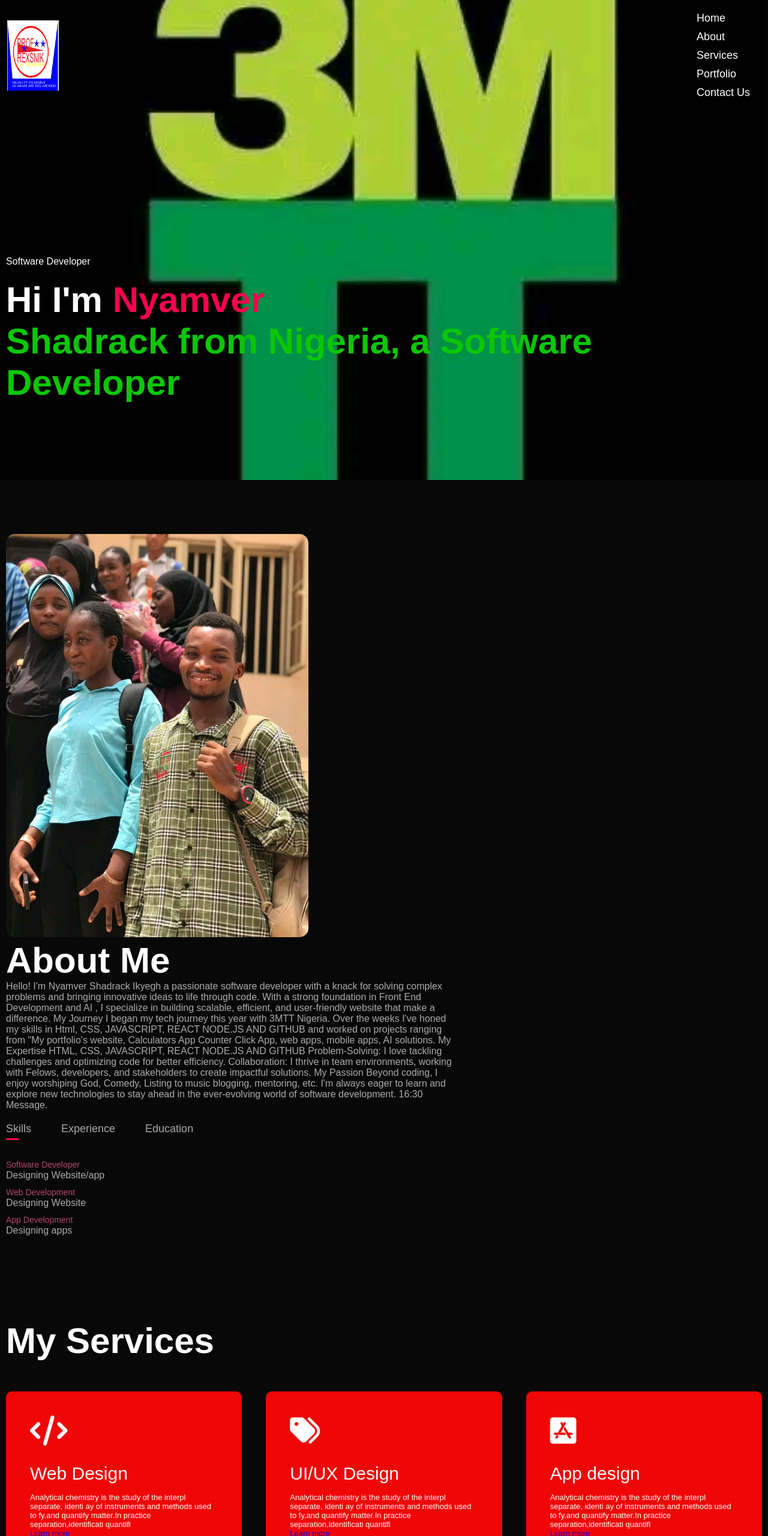
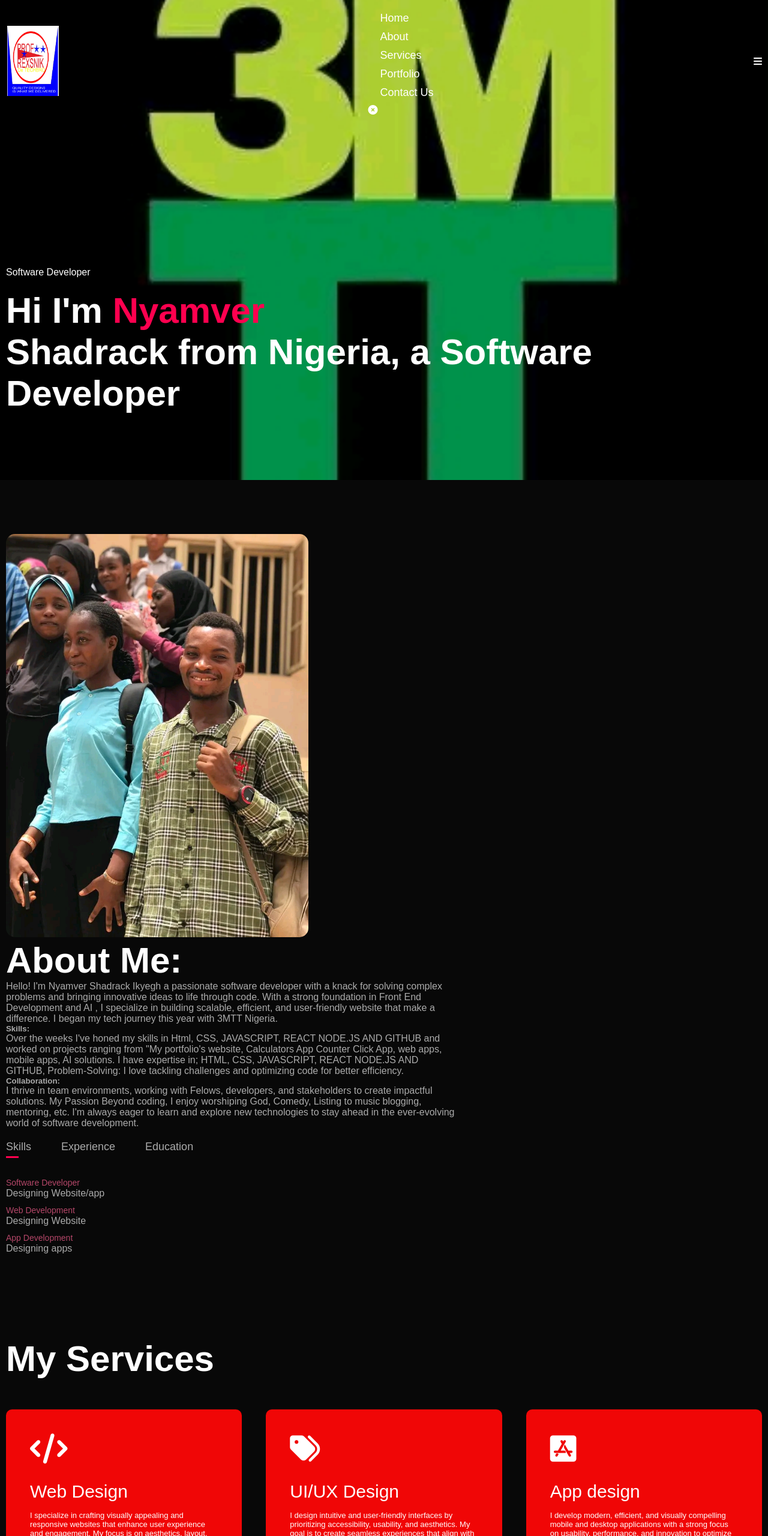
Before and after one commit to profrexsnik/Knowledge-Showcase3mtt, a plain HTML site: page index.html in a window 1280 px wide. Shown: the top 2560 px of the page at 60% size. Drawn offline with Linux system fonts and the light colour scheme; a script that the page names is missing.

Commit message:
newshow
another showcase

```diff
--- a/index.html
+++ b/index.html
@@ -20,15 +20,17 @@
                     <li><a href="#portfolio">Portfolio</a></li>
                     <li><a href="#contact Us">Contact Us</a></li>
 
-                 <i class="fa-brands fa-app-store-ios" onclick="closemenu"></i>
+                 <i class="fa-solid fa-circle-xmark" onclick="closemenu()"></i>
                 </ul>
-                <i class="fa-brands fa-square-x-twitter" onclick="openmenu"></i>
-            </nav>
+                <i class="fa-solid fa-bars" onclick="openmenu()"></i>
+
              <div class="header-text">
                 <p>Software Developer</p>
-                <h1>Hi I'm <span>Nyamver</span><br><strong id="nic">Shadrack from Nigeria, a Software Developer</strong></h1>
+                <h1>Hi I'm <span>Nyamver</span><br><strong id="nin">Shadrack from Nigeria, a Software Developer</strong></h1>
+             </div>
 
-            </div>
+            </nav>
+
 
         </div>
 
@@ -43,27 +45,22 @@
                 </div>
 
                 <div class="about-col-2">
-                    <h1 class="sub-title">About Me</h1>
-                    <p>
-Hello! I'm Nyamver Shadrack Ikyegh a passionate software developer with a knack for solving complex problems and bringing innovative ideas to life through code. With a strong foundation in Front End Development and AI , I specialize in building scalable, efficient, and user-friendly website that make a difference.
+                    <h1 class="sub-title">About Me:</h1>
+                    <p>Hello! I'm Nyamver Shadrack Ikyegh a passionate software developer with a knack for solving complex problems and bringing innovative ideas to life through code. With a strong foundation in Front End Development and AI , I specialize in building scalable, efficient, and user-friendly website that make a difference.
 
-My Journey
-I began my tech journey this year with 3MTT Nigeria. Over the weeks I've honed my skills in Html, CSS, JAVASCRIPT, REACT NODE.JS AND GITHUB and worked on projects ranging from "My portfolio's website, Calculators App Counter Click App, web apps, mobile apps, AI solutions.
+ I began my tech journey this year with 3MTT Nigeria.
+ <h5>Skills:</h5>
+ Over the weeks I've honed my skills in Html, CSS, JAVASCRIPT, REACT NODE.JS AND GITHUB and worked on projects ranging from "My portfolio's website, Calculators App Counter Click App, web apps, mobile apps, AI solutions.
 
-My Expertise
-HTML, CSS, JAVASCRIPT, REACT NODE.JS AND GITHUB
-
+ I have expertise in;
+ HTML, CSS, JAVASCRIPT, REACT NODE.JS AND GITHUB,
 
  Problem-Solving: I love tackling challenges and optimizing code for better efficiency.
-
-Collaboration: I thrive in team environments, working with Felows, developers, and stakeholders to create impactful solutions.
+ <h5>Collaboration:</h5>
+ I thrive in team environments, working with Felows, developers, and stakeholders to create impactful solutions.
 
  My Passion
-Beyond coding, I enjoy worshiping God, Comedy, Listing to music blogging, mentoring, etc. I'm always eager to learn and explore new technologies to stay ahead in the ever-evolving world of software development.
-16:30
-
-
-Message.</p>
+ Beyond coding, I enjoy worshiping God, Comedy, Listing to music blogging, mentoring, etc. I'm always eager to learn and explore new technologies to stay ahead in the ever-evolving world of software development.</p>
                         <div class="tab-titles">
                             <p class="tab-links active-link" onclick="opentab(event, 'skills')">Skills</p>
                             <p class="tab-links" onclick="opentab(event, 'experience')">Experience</p>
@@ -105,31 +102,19 @@ Message.</p>
             <div>
                 <i class="fa-solid fa-code"></i>
                 <h2>Web Design</h2>
-                <p>Analytical chemistry is the study of the interpl
-                    separate, identi
-                    ay of instruments and methods used to
-                    fy,and quantify matter.In practice separation,identificati
-                    quantifi</p>
+                <p>I specialize in crafting visually appealing and responsive websites that enhance user experience and engagement. My focus is on aesthetics, layout, and functionality to ensure seamless navigation.</p>
                     <a href="#">Learn more</a>
             </div>
             <div>
                 <i class="fa-solid fa-tags"></i>
                 <h2>UI/UX Design</h2>
-                <p>Analytical chemistry is the study of the interpl
-                    separate, identi
-                    ay of instruments and methods used to
-                    fy,and quantify matter.In practice separation,identificati
-                    quantifi</p>
+                <p>I design intuitive and user-friendly interfaces by prioritizing accessibility, usability, and aesthetics. My goal is to create seamless experiences that align with user needs and business objectives.</p>
                     <a href="#">Learn more</a>
             </div>
             <div>
                 <i class="fa-brands fa-app-store-ios"></i>
                 <h2>App design</h2>
-                <p>Analytical chemistry is the study of the interpl
-                    separate, identi
-                    ay of instruments and methods used to
-                    fy,and quantify matter.In practice separation,identificati
-                    quantifi</p>
+                <p>I develop modern, efficient, and visually compelling mobile and desktop applications with a strong focus on usability, performance, and innovation to optimize user interaction.</p>
                     <a href="#">Learn more</a>
             </div>
         </div>
@@ -146,7 +131,7 @@ Message.</p>
                         <h3>Social Media Apps</h3>
                         <p>The app connects you to talented people around world.
                             Download it from Google Playstore.</p>
-                        <a href="#"><i class="fa-solid fa-lock-open"></i></a>
+                        <a href="#"><i class="fa-solid fa-thumbs-up"></i></i></a>
                     </div>
                 </div>
 
@@ -156,7 +141,7 @@ Message.</p>
                         <h3>Music Apps</h3>
                         <p>The app connects you to talented people around world.
                             Download it from Google Playstore.</p>
-                            <a href="#"><i class="fa-solid fa-location-dot"></i></a>
+                            <a href="#"><i class="fa-solid fa-music"></i></a>
                     </div>
                 </div>
 
@@ -166,7 +151,7 @@ Message.</p>
                         <h3>Online Shopping Apps</h3>
                         <p>The app connects you to talented people around world.
                             Download it from Google Playstore.</p>
-                            <a href="#"><i class="fa-brands fa-html5"></i></a>
+                            <a href="#"><i class="fa-solid fa-shop"></i></i></a>
                     </div>
                 </div>
             </div>
@@ -188,6 +173,7 @@ Message.</p>
         </div>
          <a href="images/ADMINS.pdf" download class="btn btn-2">Download CV</a>
     </div>
+
     <div class="contact-right">
         <form name="submit-to-google-sheet">
             <input type="text" name="Name" placeholder="Your Name" required>
```
Lines whose indentation alone changed are shown as unchanged.
